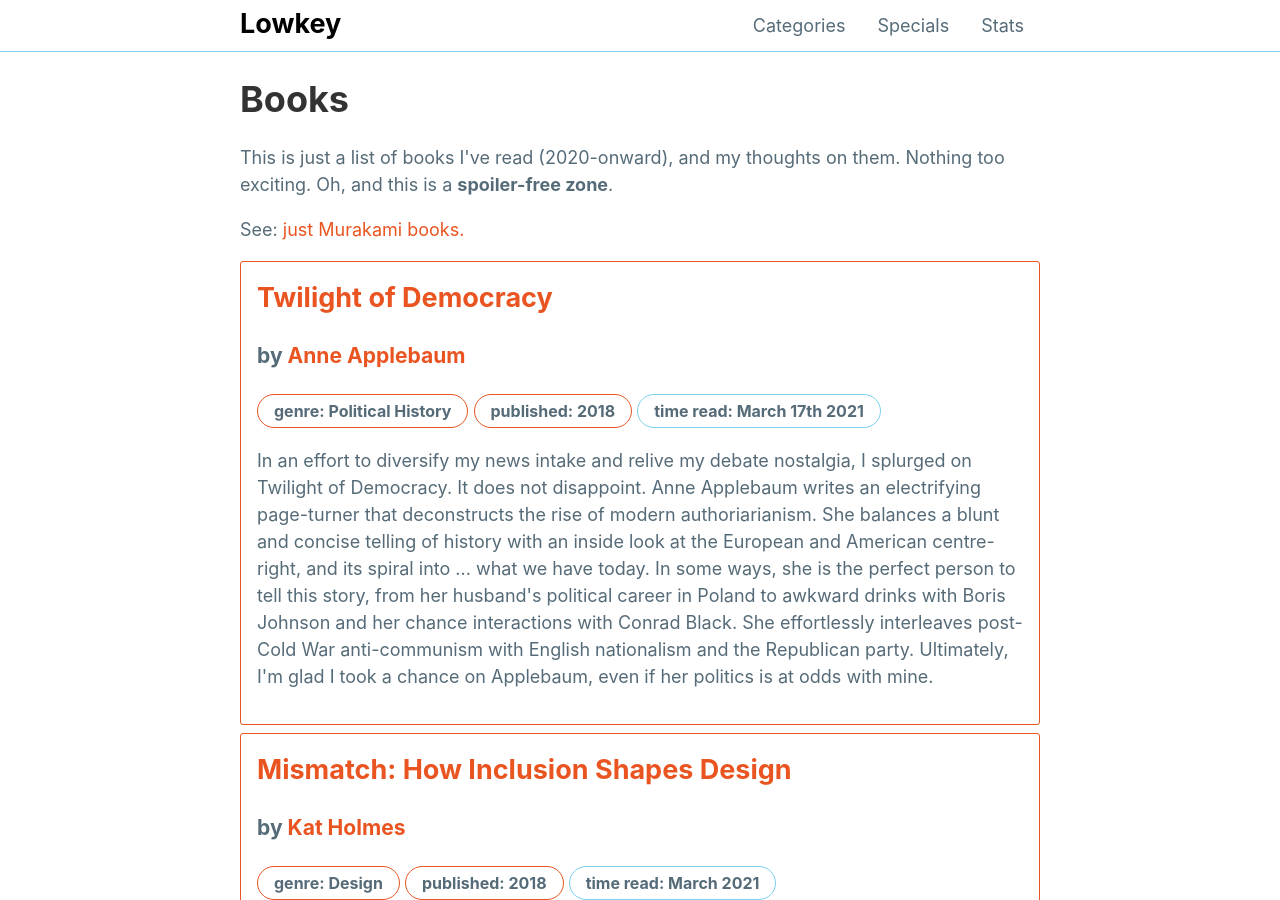
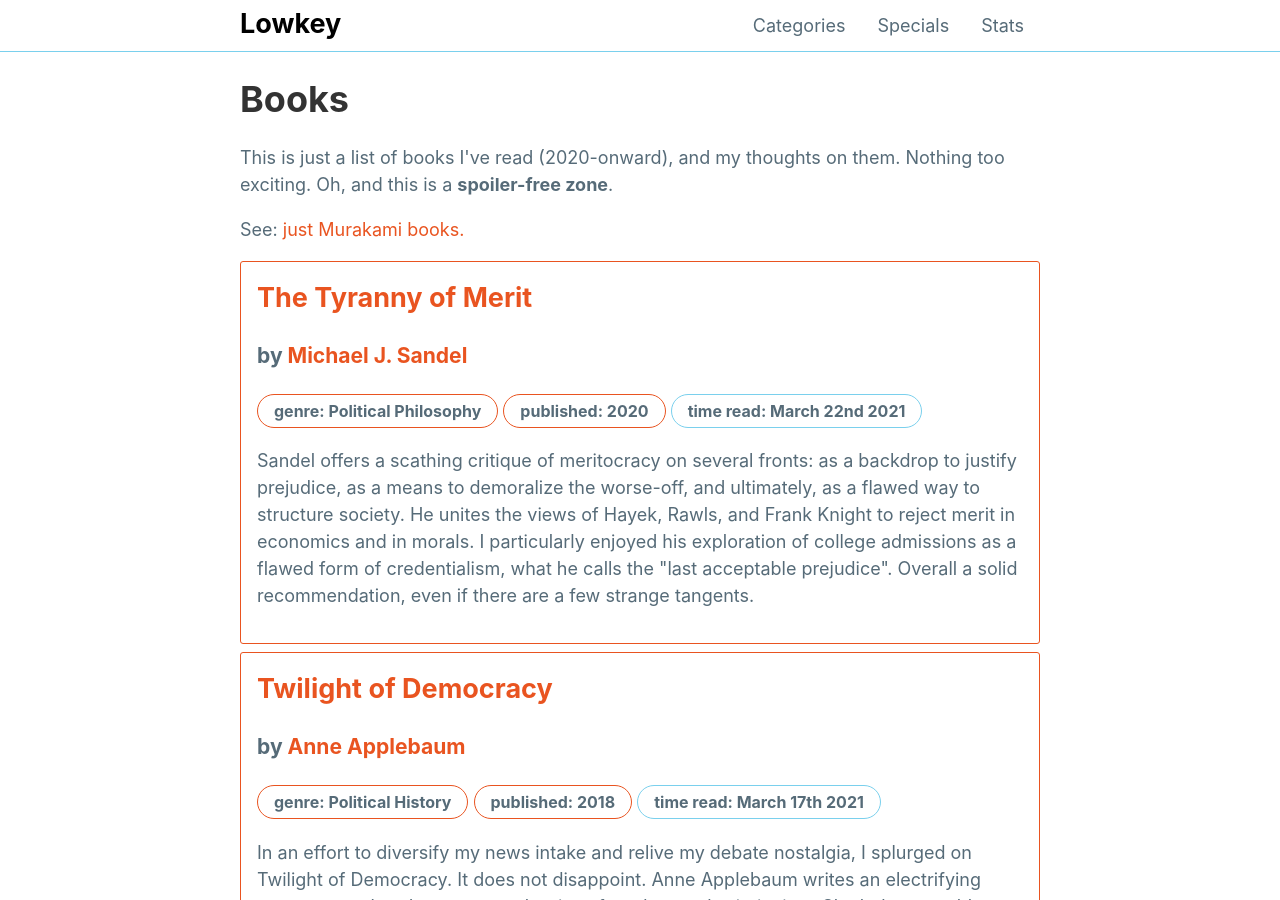
Before and after one commit to mattxwang/lowkey, a Jekyll site: the page built from stats/books.html, in a window 1280 px wide and 900 px high. Built offline with Jekyll 4.4.1, drawn with Linux system fonts in a browser that asks for light colours.

Commit message:
merit :o

```diff
--- a/_data/books.yml
+++ b/_data/books.yml
@@ -322,3 +322,11 @@ twilightdemocracy:
   time_read: March 17th 2021
   thoughts: >
     In an effort to diversify my news intake and relive my debate nostalgia, I splurged on Twilight of Democracy. It does not disappoint. Anne Applebaum writes an electrifying page-turner that deconstructs the rise of modern authoriarianism. She balances a blunt and concise telling of history with an inside look at the European and American centre-right, and its spiral into ... what we have today. In some ways, she is the perfect person to tell this story, from her husband's political career in Poland to awkward drinks with Boris Johnson and her chance interactions with Conrad Black. She effortlessly interleaves post-Cold War anti-communism with English nationalism and the Republican party. Ultimately, I'm glad I took a chance on Applebaum, even if her politics is at odds with mine.
+tyrannyofmerit:
+  title: The Tyranny of Merit
+  author: Michael J. Sandel
+  genre: Political Philosophy
+  year_published: 2020
+  time_read: March 22nd 2021
+  thoughts: >
+    Sandel offers a scathing critique of meritocracy on several fronts: as a backdrop to justify prejudice, as a means to demoralize the worse-off, and ultimately, as a flawed way to structure society. He unites the views of Hayek, Rawls, and Frank Knight to reject merit in economics and in morals. I particularly enjoyed his exploration of college admissions as a flawed form of credentialism, what he calls the "last acceptable prejudice". Overall a solid recommendation, even if there are a few strange tangents.
```
